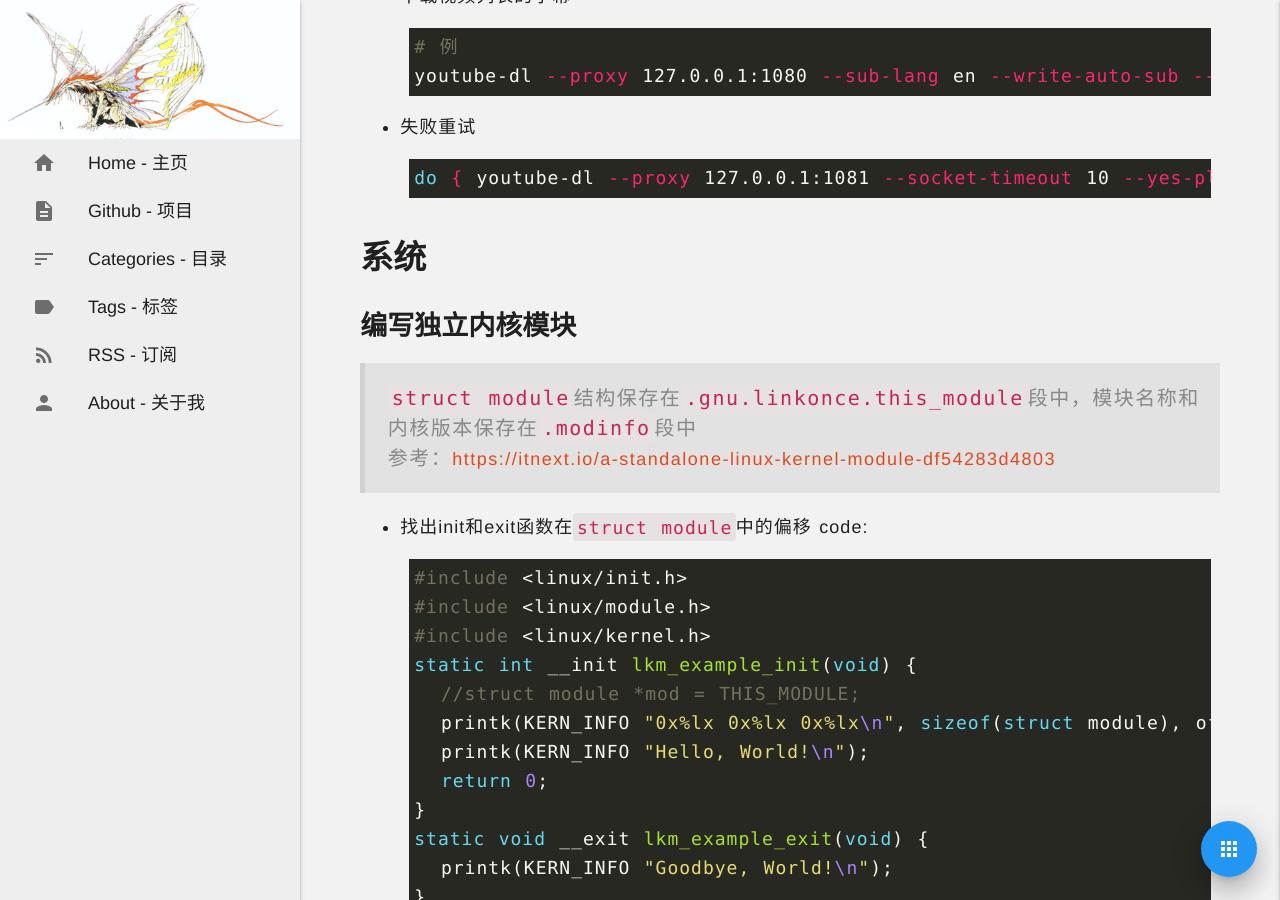
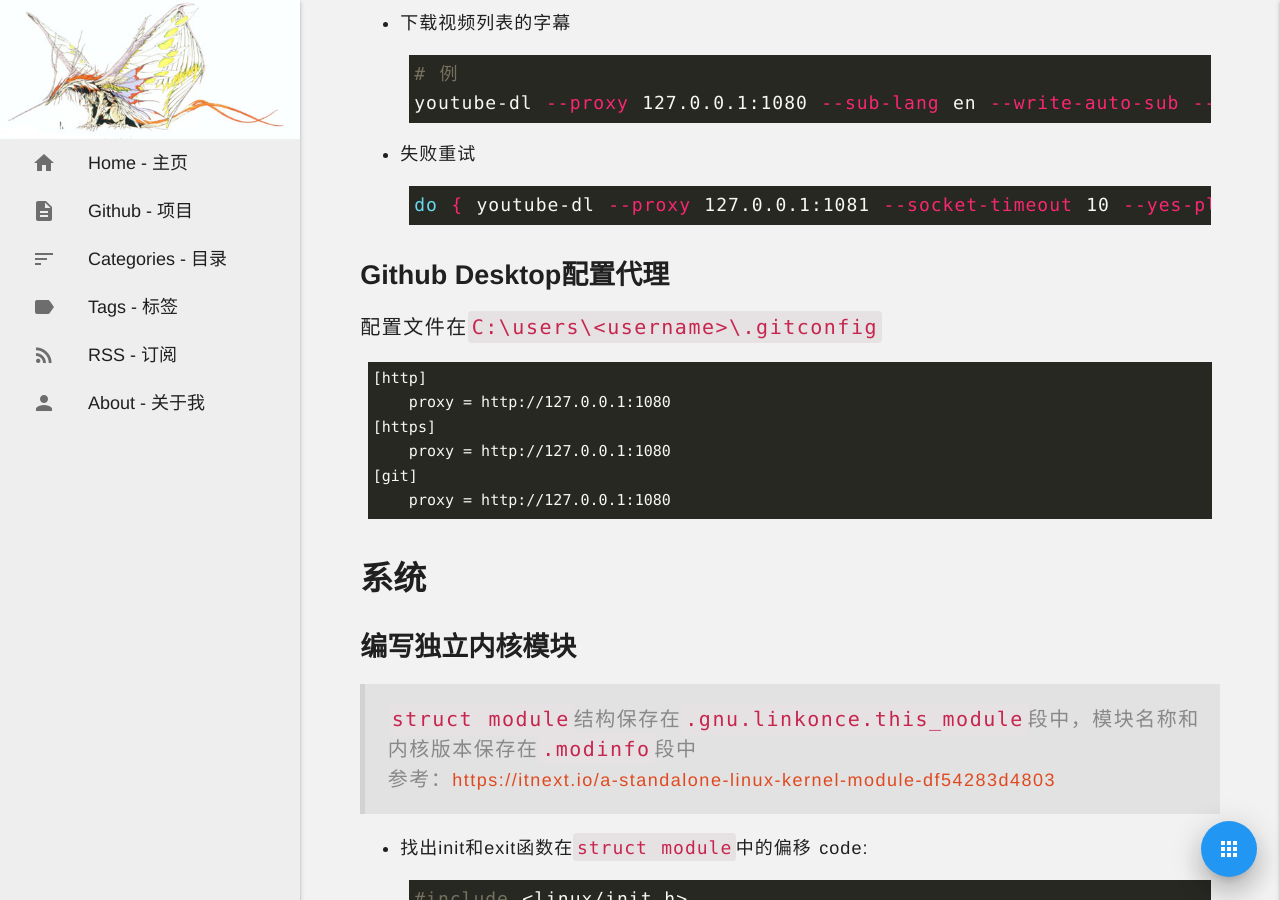
Before and after one commit to noirfate/noirfate.github.io, a Jekyll site: the page built from _posts/2021-10-13-some-tricks.md, in a window 1280 px wide and 900 px high, scrolled down 2266 px. Built offline with Jekyll 4.4.1, drawn with Linux system fonts in a browser that asks for light colours; some web fonts are replaced; a script that is not in the unit is left out.

Commit message:
Update 2021-10-13-some-tricks.md

````diff
--- a/_posts/2021-10-13-some-tricks.md
+++ b/_posts/2021-10-13-some-tricks.md
@@ -76,6 +76,17 @@ youtube-dl --proxy 127.0.0.1:1080 --sub-lang en --write-auto-sub --sub-format sr
 - 失败重试
 ```shell
 do { youtube-dl --proxy 127.0.0.1:1081 --socket-timeout 10 --yes-playlist --embed-subs -f 'bestvideo[ext=mp4]+bestaudio[ext=m4a]/bestvideo+bestaudio' --merge-output-format mp4 --sub-lang en --write-auto-sub https://www.youtube.com/playlist?list=PLLHTzKZzVU9eaEyErdV26ikyolxOsz6mq } while(! $?)
+```
+
+## Github Desktop配置代理
+配置文件在`C:\users\<username>\.gitconfig`
+```
+[http]
+    proxy = http://127.0.0.1:1080
+[https]
+    proxy = http://127.0.0.1:1080
+[git]
+    proxy = http://127.0.0.1:1080
 ```
 
 # 系统
````
